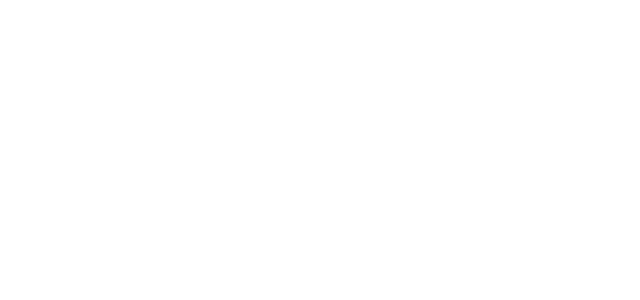
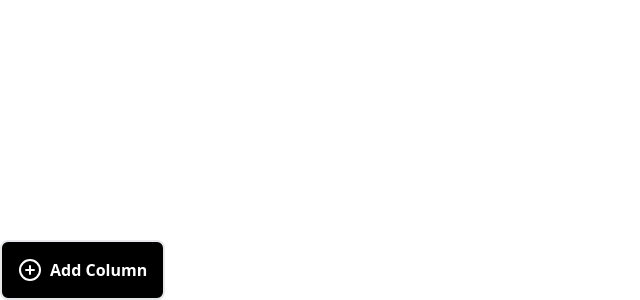
Before and after one commit to markosmk/kanban-react-draggable, a React (Vite) app: page / in a window 1280 px wide. Shown: the part 560-860 px from the top of the page, without its empty margins (0-640 px from the left). Before the commit the page ends 800 px from the top, so only its background shows below. Built offline with nearby package versions, Linux system fonts and the light colour scheme.

Commit message:
add: set kanba board

```diff
--- a/src/App.tsx
+++ b/src/App.tsx
@@ -1,7 +1,9 @@
+import { KanbanBoard } from './components/KanbanBoard';
+
 function App() {
   return (
     <>
-      <div></div>
+      <KanbanBoard />
     </>
   );
 }
```
